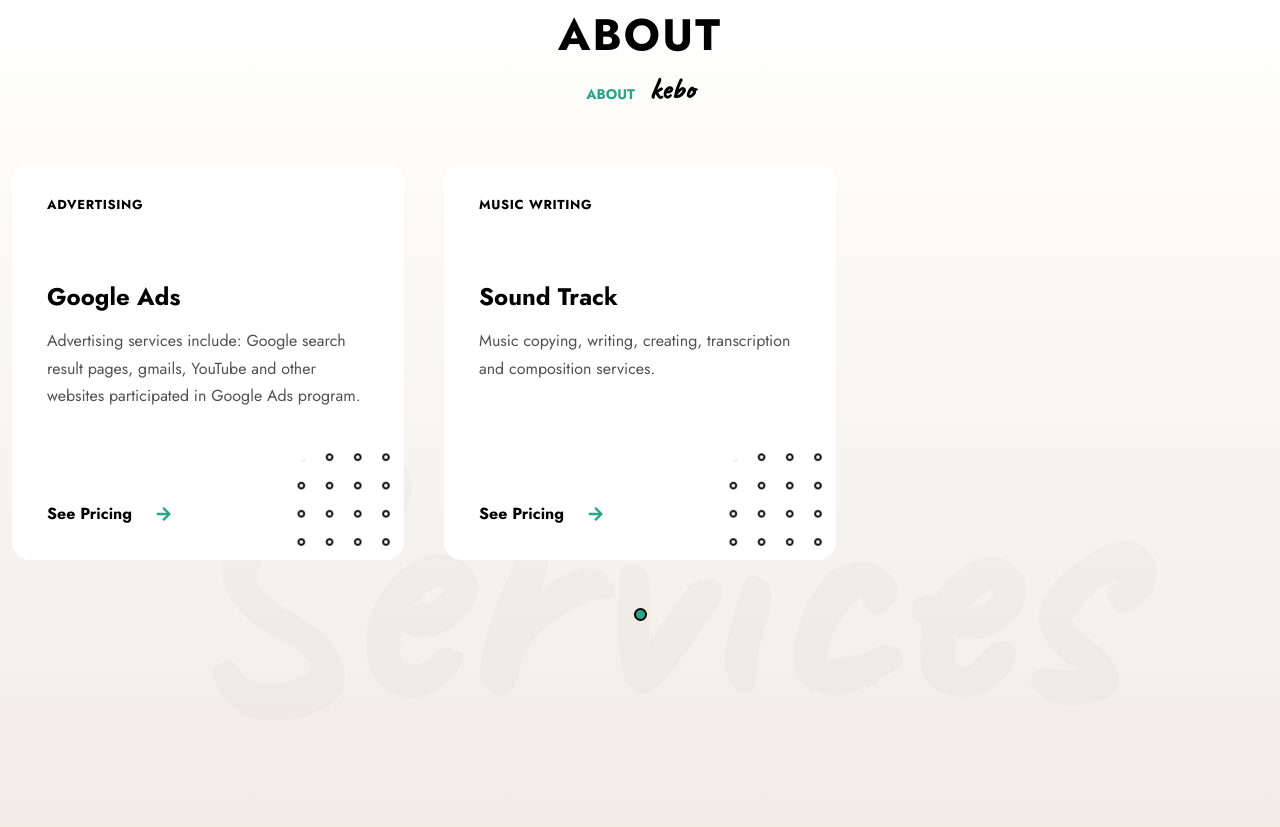
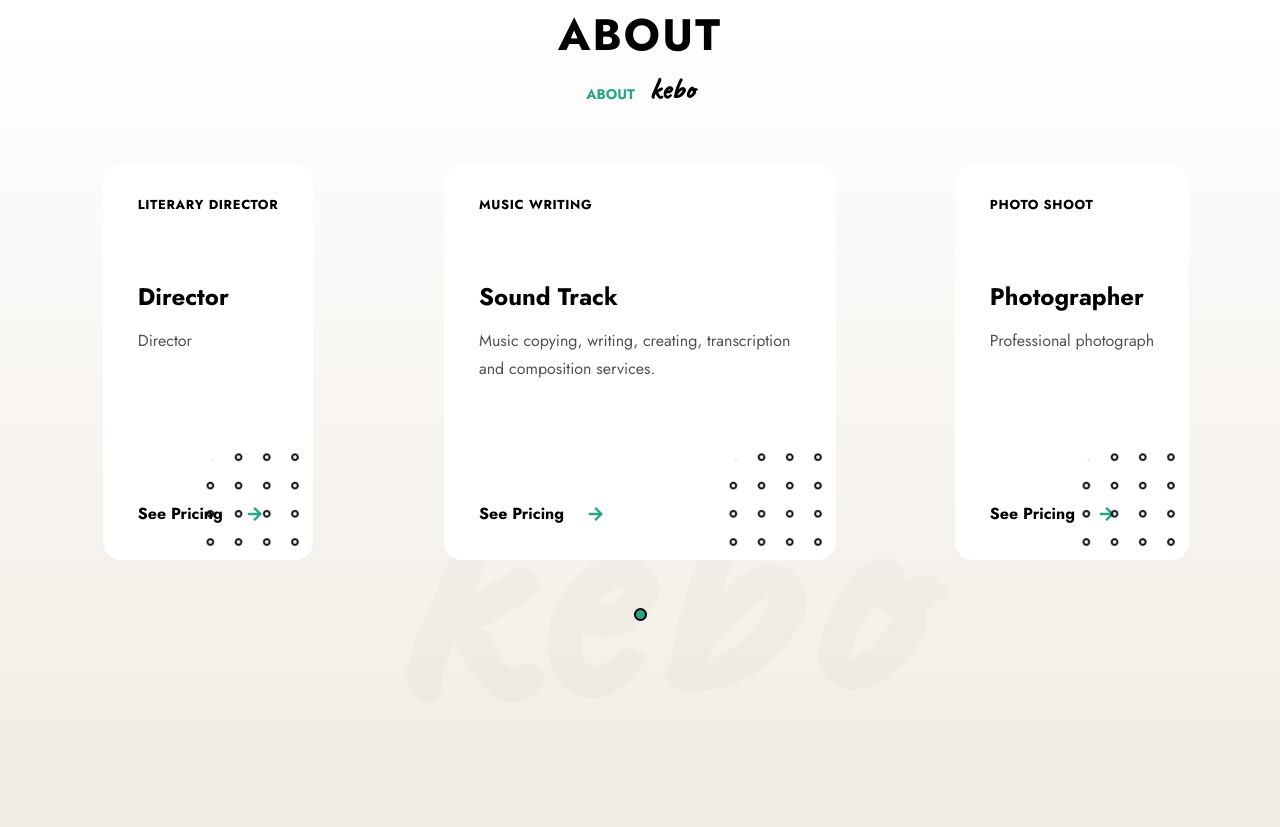
Before and after one commit to lllllllog/Ruoyi, a plain HTML site: page index.html in a window 1280 px wide. Shown: the part 973-1800 px from the top of the page. Drawn offline with Linux system fonts and the light colour scheme; animation ran at ten frames a second.

Commit message:
Update index.html
Signed-off-by: lllllllog <93116443+lllllllog@users.noreply.github.com>

```diff
--- a/index.html
+++ b/index.html
@@ -206,14 +206,14 @@
   							<div class="swiper-slide">
   								<div class="services-item">
   									<div class="lui-subtitle">
-  										<span> Advertising </span>
+  										<span> Literary Director </span>
   									</div>
   									<div class="icon"></div>
   									<h5 class="lui-title">
-  										<span> Google Ads </span>
+  										<span> Director </span>
   									</h5>
   									<div class="lui-text">
-  										<div> Advertising services include: Google search result pages, gmails, YouTube and other websites participated in Google Ads program. </div>
+  										<div> Director </div>
   									</div>
   									<a href="#pricing-section" class="lnk"> See Pricing </a>
   									<div class="image" style="background-image: url(assets/images/pat-2.png);"></div>
@@ -237,12 +237,30 @@
   									<div class="image" style="background-image: url(assets/images/pat-2.png);"></div>
   								</div>
   							</div>
+							<div class="swiper-slide">
+  								<div class="services-item">
+  									<div class="lui-subtitle">
+  										<span> Photo shoot </span>
+  									</div>
+  									<div class="icon"></div>
+  									<h5 class="lui-title">
+  										<span> Photographer </span>
+  									</h5>
+  									<div class="lui-text">
+  										<div>
+  											<p>Professional photograph</p>
+  										</div>
+  									</div>
+  									<a href="#pricing-section" class="lnk"> See Pricing </a>
+  									<div class="image" style="background-image: url(assets/images/pat-2.png);"></div>
+  								</div>
+  							</div>
   						</div>
   						<div class="swiper-pagination"></div>
   					</div>
 
 						<div class="lui-bgtitle">
-							<span> Services </span>
+							<span> kebo </span>
 						</div>
 
 					</div>
```
